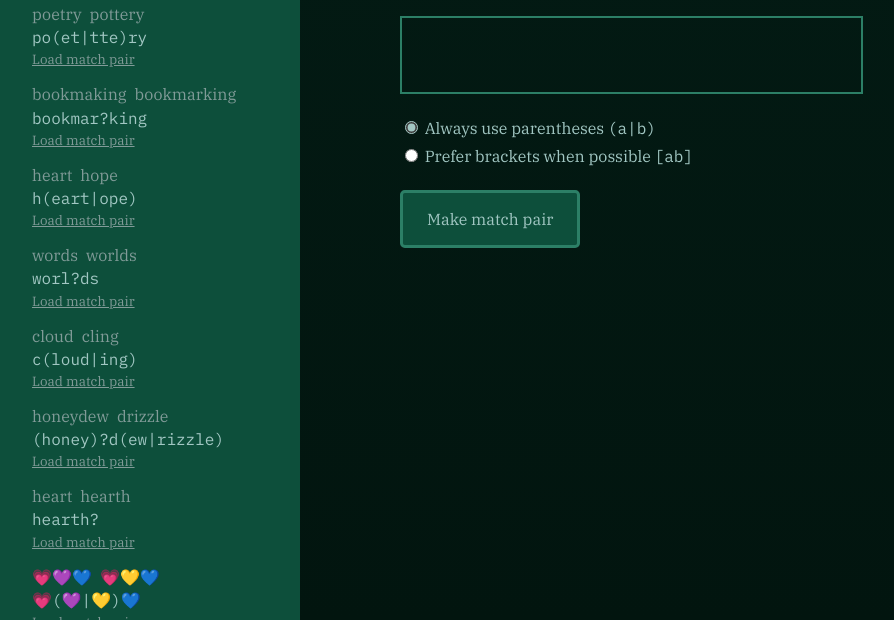
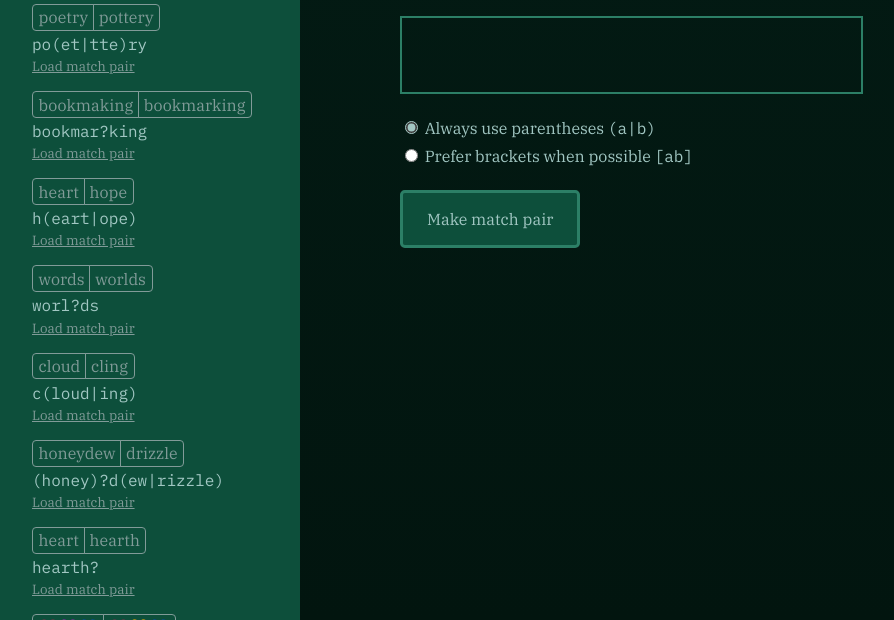
Before and after one commit to kayserifserif/regex-poetry-machine, a website built with Vite: page index.html in a window 1280 px wide. Shown: the part 180-800 px from the top of the page, without its empty margins (0-894 px from the left). Built offline with nearby package versions, Linux system fonts and the light colour scheme.

Commit message:
style strings

```diff
--- a/style.css
+++ b/style.css
@@ -318,7 +318,26 @@ dd {
 .entry-strings {
   display: flex;
   flex-wrap: wrap;
-  gap: 0 0.5em;
+  /* gap: 0 0.5em; */
+}
+
+.saved-string {
+  padding: 0.15em 0.3em;
+  border: 1px solid currentColor;
+}
+
+.saved-string:first-of-type {
+  border-radius: 4px 0 0 4px;
+  padding-left: 0.35em;
+}
+
+.saved-string:last-of-type {
+  border-radius: 0 4px 4px 0;
+  padding-right: 0.35em;
+}
+
+.saved-string + .saved-string {
+  margin-left: -1px;
 }
 
 .entry-pattern {
```
